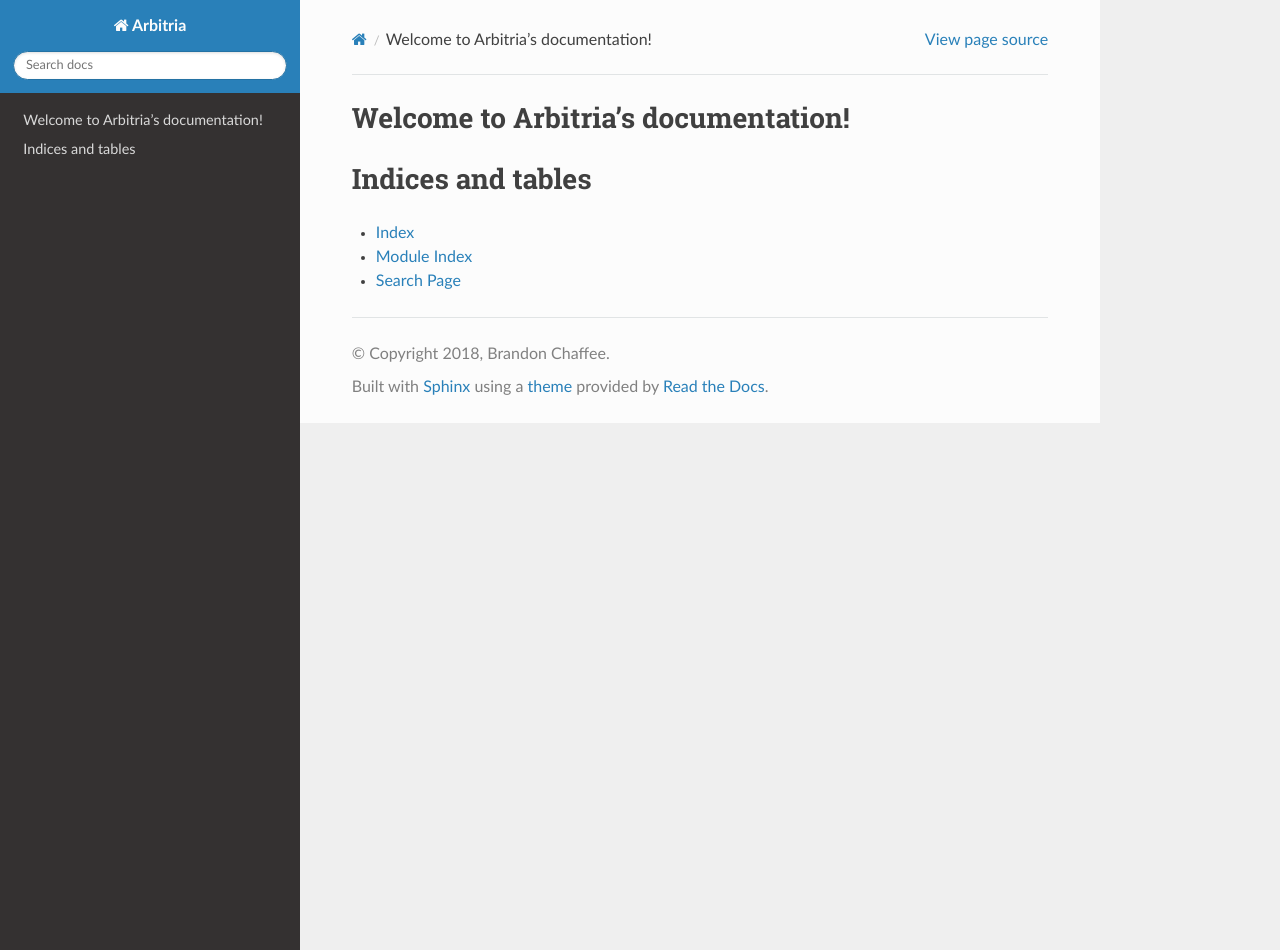
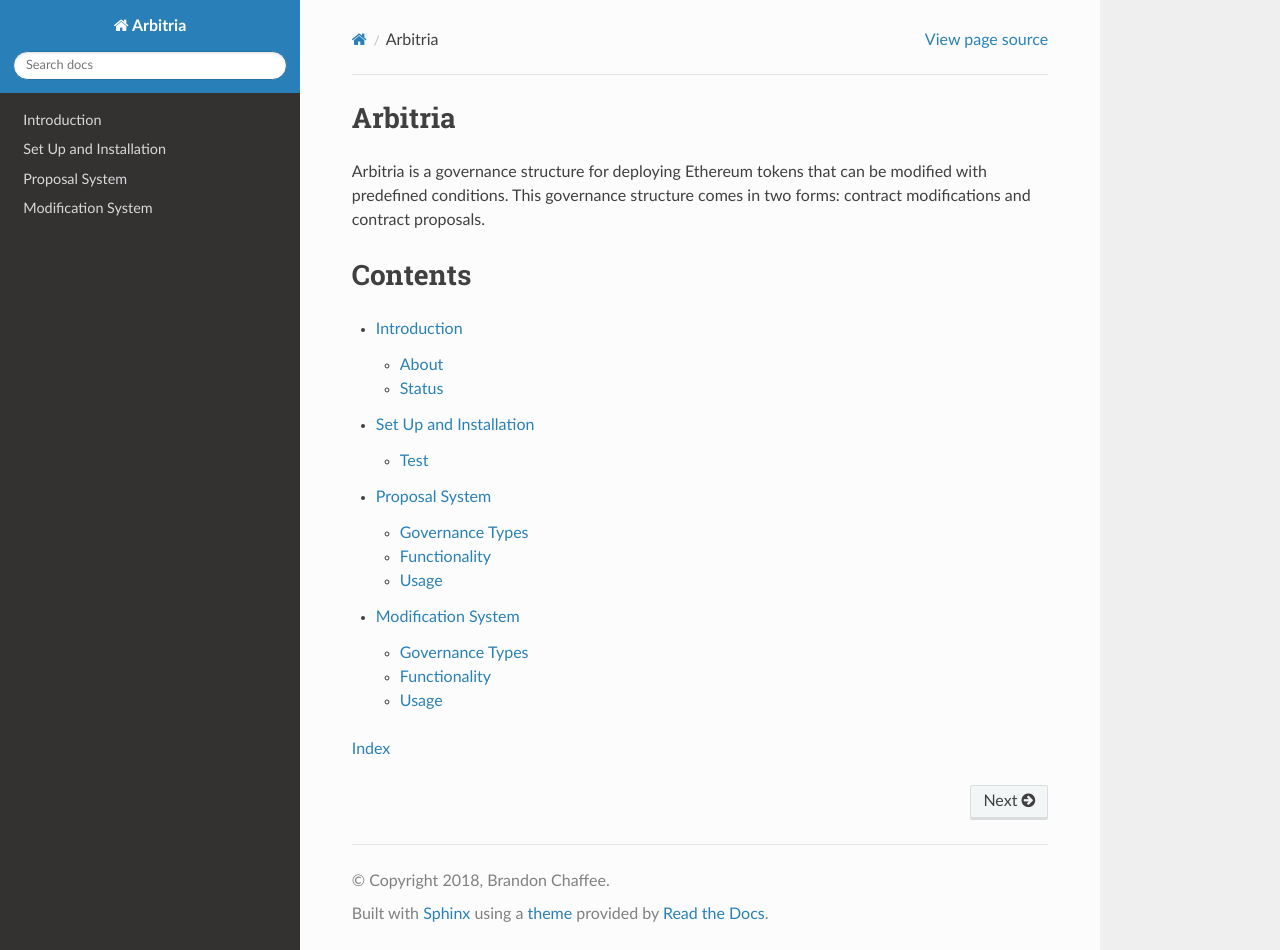
Before and after one commit to brandonchaffee/arbitria, a Sphinx documentation site: the page built from docs/index.rst, in a window 1280 px wide and 950 px high. Built offline with Sphinx 7.4.7 and the Read the Docs theme 2.0.0, drawn with Linux system fonts in a browser that asks for light colours.

Commit message:
added new rst files

```diff
--- a/docs/index.rst
+++ b/docs/index.rst
@@ -3,18 +3,25 @@
    You can adapt this file completely to your liking, but it should at least
    contain the root `toctree` directive.
 
-Welcome to Arbitria's documentation!
-====================================
+Arbitria
+========
+
+
+
+Arbitria is a governance structure for deploying Ethereum tokens that can be
+modified with predefined conditions. This governance structure comes in two
+forms: contract modifications and contract proposals.
+
+
+Contents
+========
 
 .. toctree::
    :maxdepth: 2
-   :caption: Contents:
 
+   intro.rst
+   setup.rst
+   proposal.rst
+   modification.rst
 
-
-Indices and tables
-==================
-
-* :ref:`genindex`
-* :ref:`modindex`
-* :ref:`search`
+:ref:`genindex`
--- /dev/null
+++ b/docs/intro.rst
@@ -0,0 +1,14 @@
+.. index:: ! intro
+
+.. _intro:
+
+
+############
+Introduction
+############
+
+About
+=====
+
+Status
+======
--- /dev/null
+++ b/docs/modification.rst
@@ -0,0 +1,17 @@
+.. index:: ! modification
+
+.. _modification:
+
+
+###################
+Modification System
+###################
+
+Governance Types
+================
+
+Functionality
+=============
+
+Usage
+=====
--- /dev/null
+++ b/docs/proposal.rst
@@ -0,0 +1,17 @@
+.. index:: ! proposal
+
+.. _proposal:
+
+
+###############
+Proposal System
+###############
+
+Governance Types
+================
+
+Functionality
+=============
+
+Usage
+=====
--- /dev/null
+++ b/docs/setup.rst
@@ -0,0 +1,11 @@
+.. index:: ! setup
+
+.. _setup:
+
+
+#######################
+Set Up and Installation
+#######################
+
+Test
+====
```
